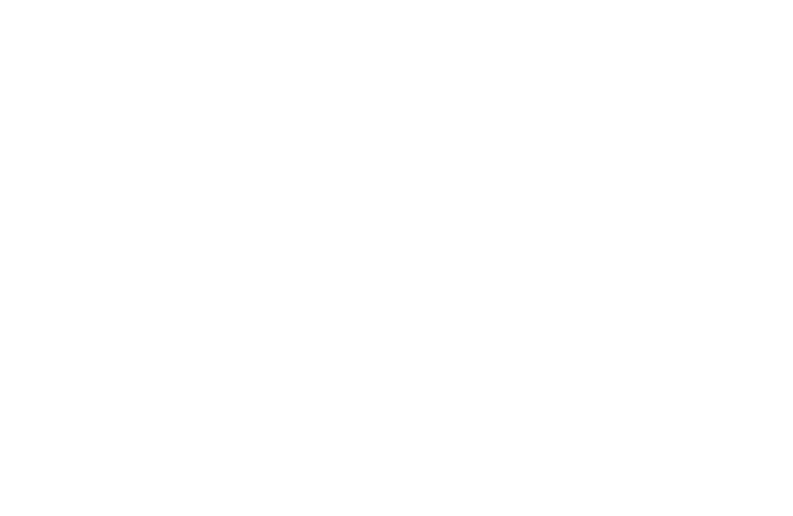
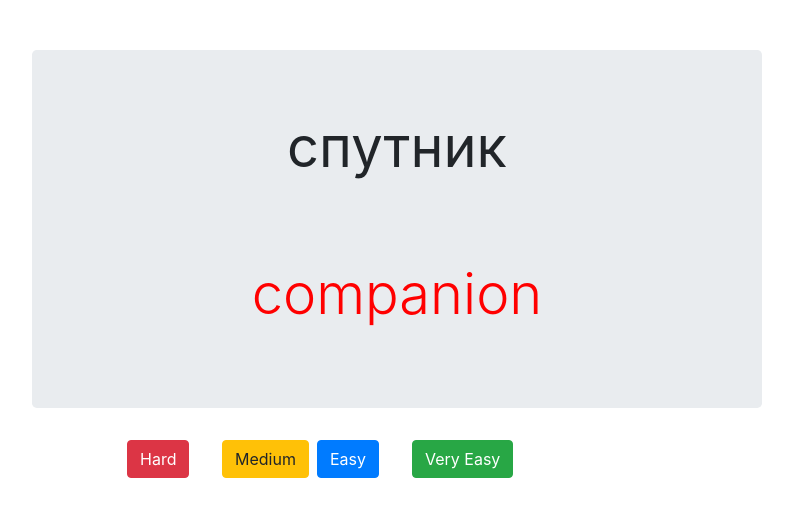
Before and after one commit to MrRisoni/polyglot, a React (Create React App) app: page /flashes/flash in a window 1280 px wide. Shown: the top 516 px of the page, without its empty margins (53-846 px from the left). Built offline with nearby package versions, Linux system fonts and the light colour scheme.

Commit message:
flash card compo

```diff
--- a/public/index.html
+++ b/public/index.html
@@ -14,9 +14,17 @@
     <link rel="manifest" href="%PUBLIC_URL%/manifest.json" />
 
     <title>React Bilingual Book  App</title>
+
+    <link rel="stylesheet" href="https://stackpath.bootstrapcdn.com/bootstrap/4.3.1/css/bootstrap.min.css" integrity="sha384-ggOyR0iXCbMQv3Xipma34MD+dH/1fQ784/j6cY/iJTQUOhcWr7x9JvoRxT2MZw1T" crossorigin="anonymous">
+    <script src="https://code.jquery.com/jquery-3.3.1.slim.min.js" integrity="sha384-q8i/X+965DzO0rT7abK41JStQIAqVgRVzpbzo5smXKp4YfRvH+8abtTE1Pi6jizo" crossorigin="anonymous"></script>
+<script src="https://cdnjs.cloudflare.com/ajax/libs/popper.js/1.14.7/umd/popper.min.js" integrity="sha384-UO2eT0CpHqdSJQ6hJty5KVphtPhzWj9WO1clHTMGa3JDZwrnQq4sF86dIHNDz0W1" crossorigin="anonymous"></script>
+<script src="https://stackpath.bootstrapcdn.com/bootstrap/4.3.1/js/bootstrap.min.js" integrity="sha384-JjSmVgyd0p3pXB1rRibZUAYoIIy6OrQ6VrjIEaFf/nJGzIxFDsf4x0xIM+B07jRM" crossorigin="anonymous"></script>
+
   </head>
   <body>
+    <div class="container">
     <div id="root"></div>
+  </div>
 
   </body>
 </html>
--- /dev/null
+++ b/src/FlashCard.js
@@ -0,0 +1,59 @@
+import React, { Component } from 'react';
+import Line from './Line.js';
+
+
+class FlashCard extends Component {
+
+    constructor(props) {
+        super(props);
+    }
+
+
+    render() {
+
+
+        return (
+            <section>
+
+                <div className="row">
+                    <div className="col-8">
+                        <div className="jumbotron flashCard">
+                            <h1 className="display-4"><b>спутник</b></h1>
+                            <br />
+                            <br />
+                            <br />
+
+                            <h1 className="display-4"><p className="transltr">companion</p></h1>
+
+
+                        </div>
+                    </div>
+                </div>
+
+
+                <div className="row">
+                    <div className="col-1 offset-1">
+
+                        <button type="button" className="btn btn-danger">Hard</button>
+                    </div>
+                    <div className="col-1">
+
+                        <button type="button" className="btn btn-warning">Medium</button>
+                    </div>
+
+                    <div className="col-1">
+
+                        <button type="button" className="btn btn-primary">Easy  </button>
+                    </div>
+                    <div className="col-2">
+
+                        <button type="button" className="btn btn-success">Very Easy</button>
+                    </div>
+
+                </div>
+            </section>
+        );
+    }
+}
+
+export default FlashCard;
--- /dev/null
+++ b/src/FlashyLangChooser.js
@@ -0,0 +1,33 @@
+import React, {Component} from 'react';
+import Line from './Line.js';
+
+
+class FlashyLangChooser extends Component {
+
+  constructor(props) {
+    super(props);
+  }
+
+
+  render() {
+
+
+  return (
+    <section>
+        <div className="row form-group">
+            <label htmlFor="exampleFormControlSelect1">Select Languages</label>
+            <select className="form-control" id="exampleFormControlSelect1">
+                <option value='RU'>Russian</option>
+                <option value='NO'>Norwegian</option>
+            </select>
+        </div>
+
+        <div className="row">
+            <button type="button" className="btn btn-primary">Begin</button>
+        </div>
+    </section>
+  );
+  }
+}
+
+export default FlashyLangChooser;
--- a/src/index.css
+++ b/src/index.css
@@ -32,3 +32,8 @@
 .transltr {
   color:red;
 }
+
+
+.flashCard {
+  text-align: center;
+}
--- a/src/index.js
+++ b/src/index.js
@@ -2,6 +2,9 @@
 import ReactDOM from 'react-dom';
 import './index.css';
 import App from './App';
+import FlashyLangChooser from './FlashyLangChooser';
+import FlashCard from './FlashCard';
+
 import * as serviceWorker from './serviceWorker';
 import { BrowserRouter , Route } from "react-router-dom";
 
@@ -12,7 +15,8 @@
       <BrowserRouter>
         <div>
           <Route   path="/:langAbbr" component={App} />
-
+          <Route   path="/flashes/begin" component={FlashyLangChooser} />
+          <Route   path="/flashes/flash" component={FlashCard} />
         </div>
       </BrowserRouter>,
     document.getElementById('root'),
```
